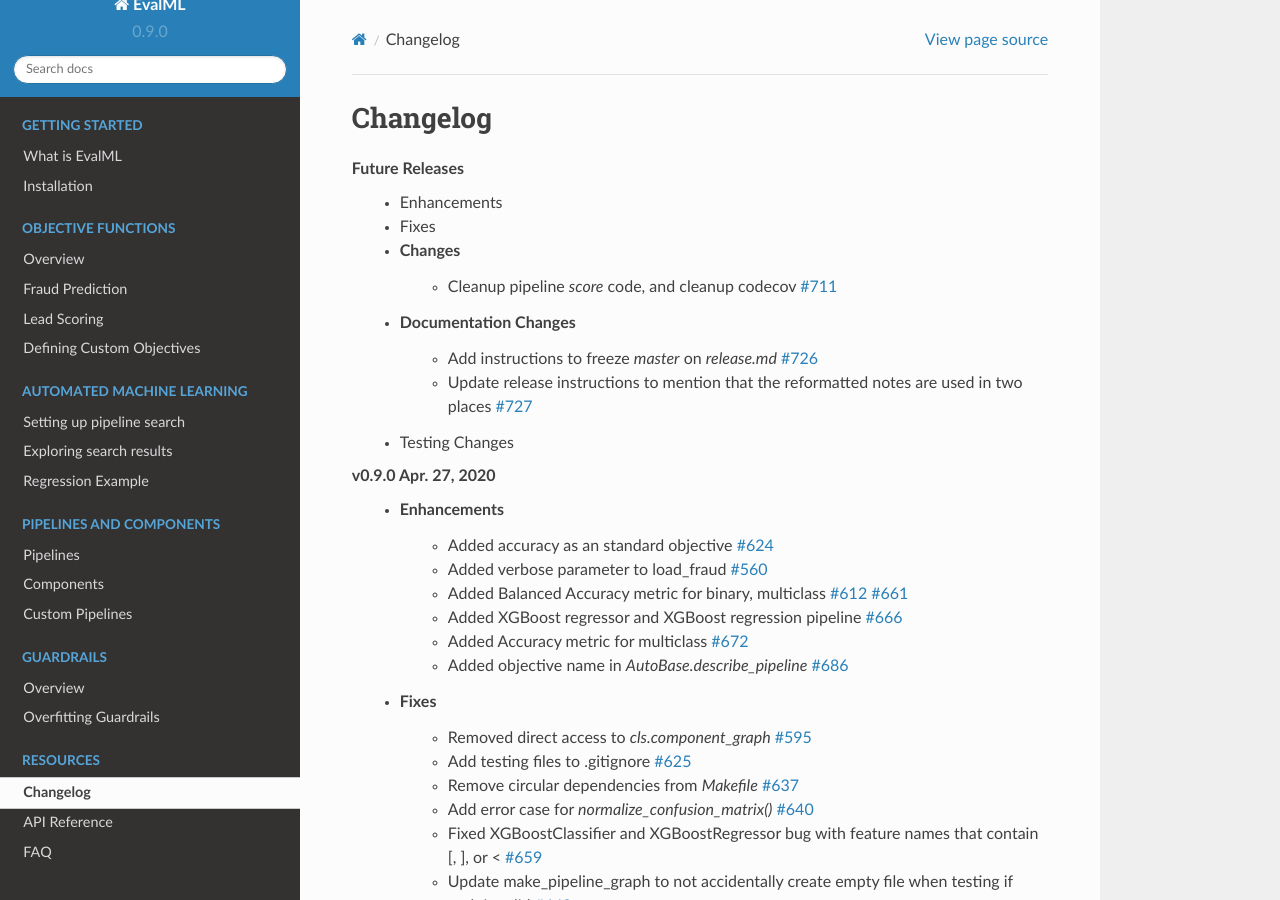
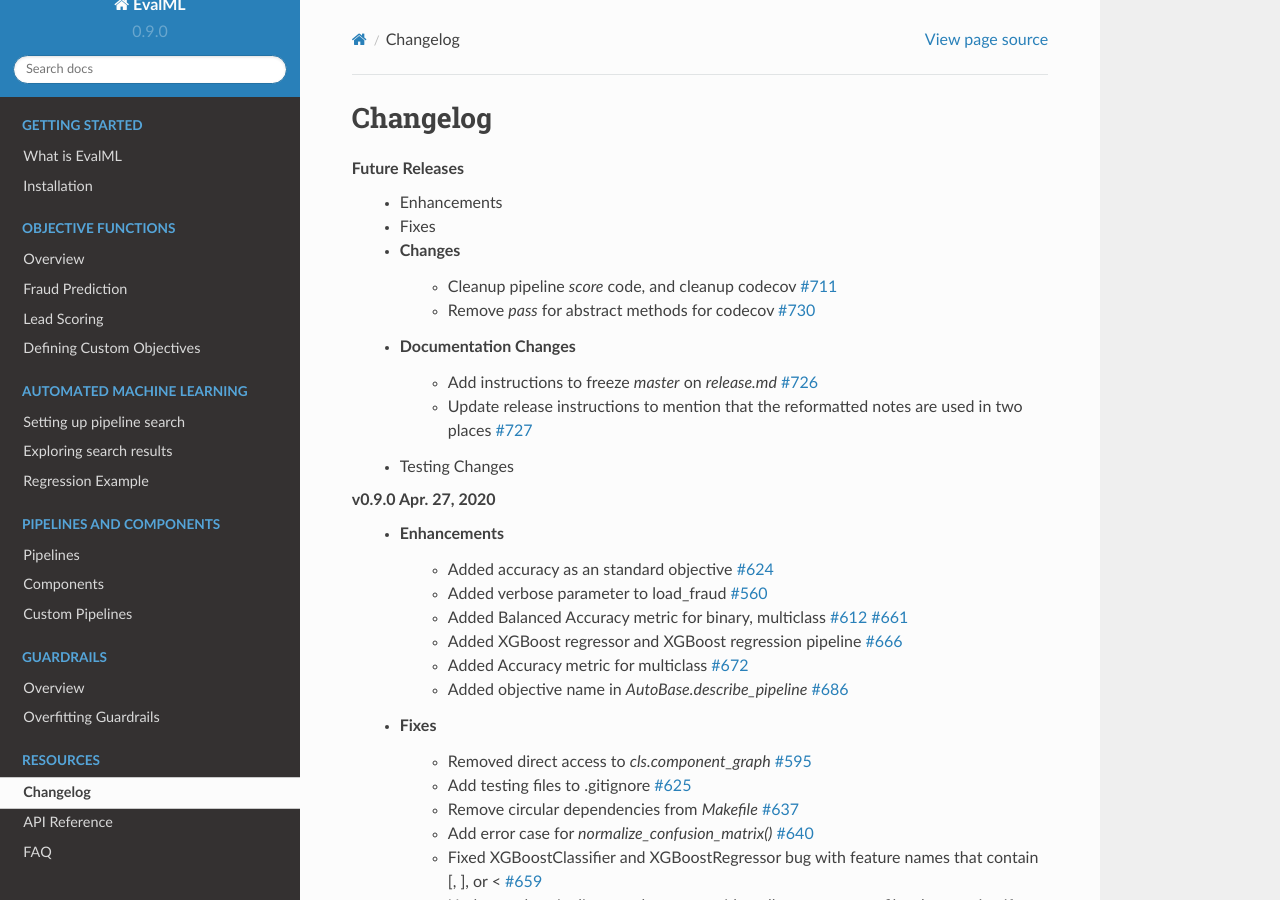
Before and after one commit to alteryx/evalml, a Sphinx documentation site: the page built from docs/source/changelog.rst, in a window 1280 px wide and 900 px high. Built offline with Sphinx 7.4.7 and the Read the Docs theme 2.0.0, drawn with Linux system fonts in a browser that asks for light colours; comment, search, counter and statistics services are not loaded.

Commit message:
changelog

```diff
--- a/docs/source/changelog.rst
+++ b/docs/source/changelog.rst
@@ -7,7 +7,7 @@
     * Fixes
     * Changes
         * Cleanup pipeline `score` code, and cleanup codecov :pr:`711`
-
+        * Remove `pass` for abstract methods for codecov :pr:`730`
     * Documentation Changes
         * Add instructions to freeze `master` on `release.md` :pr:`726`
         * Update release instructions to mention that the reformatted notes are used in two places :pr:`727`
```
